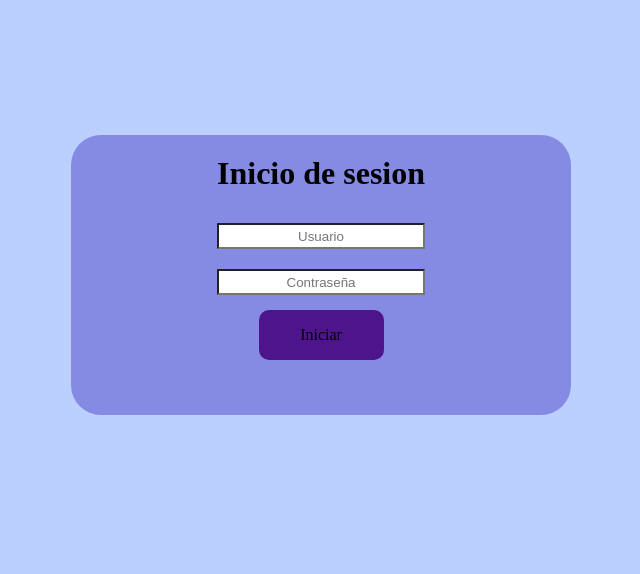
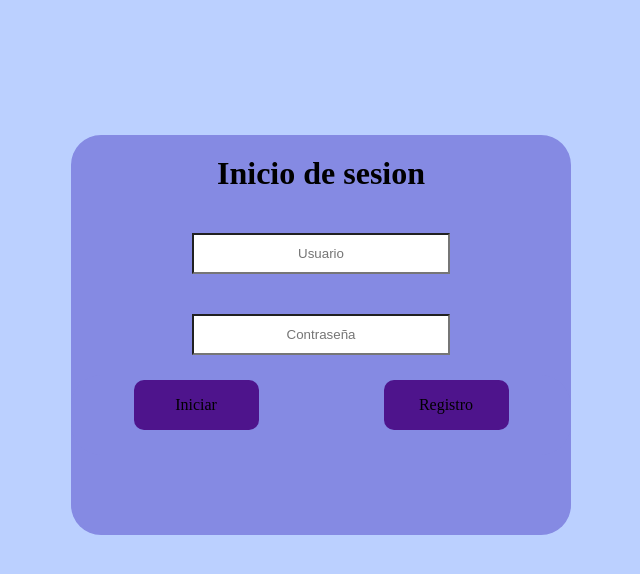
Before and after one commit to ZhantyDev/proyecto-web, a React (Vite) app in the folder front-proyecto/: page / in a window 1280 px wide. Shown: the top 574 px of the page, without its empty margins (319-959 px from the left). Built offline with nearby package versions, Linux system fonts and the light colour scheme.

Commit message:
se separa la carpeta de ingresoregistro y se generan independientemente

```diff
--- a/front-proyecto/src/App.jsx
+++ b/front-proyecto/src/App.jsx
@@ -2,7 +2,8 @@ import React from 'react'
 import ReactDOM from 'react-dom'
 import {BrowserRouter as Router, Routes, Route} from 'react-router-dom'
 import './App.css'
-import Ingresoregistro from './components/ingresoregistro/Ingresoregistro'
+import Ingreso from './components/ingreso/ingreso'
+import Registro from './components/registro/registro'
 import Historial from './components/historial/Historial'
 import Principal from './components/principal/Principal'
 import Prestamos from './components/prestamos/Prestamos'
@@ -15,13 +16,15 @@ function App() {
   return (
     <Router>
       <Routes>
-        <Route path="/" element={<Ingresoregistro/>} />
+        <Route path="/" element={<Ingreso/>} />
+        <Route path="/registro" element={<Registro/>} />
         <Route path="/historial" element={<Historial/>} />
         <Route path="/home" element={<Principal/>} />
         <Route path="/prestamos" element={<Prestamos/>} />
         <Route path="/transferencias" element={<Transferencias/>} />
         <Route path="/depositos" element={<Depositos/>} />
         <Route path="/retiros" element={<Retiros/>} />
+
       </Routes>
     </Router>
   )
--- /dev/null
+++ b/front-proyecto/src/components/ingreso/ingreso.css
@@ -0,0 +1,54 @@
+.cuadrito {
+    height: 280px;
+    width: 500px;
+    margin: 80px;
+    display: flex;
+    border-radius: 30px;
+    flex-wrap: wrap;
+    background-color: #858AE3;
+    flex-direction: column;
+    align-items: center;
+    transition: filter 600ms;
+  }
+
+  .cuadrito:hover {
+    filter: drop-shadow(0 0 2em #2C0735);
+  }
+
+  .div{
+    height: 20%;
+    width: 100%;
+    display: flex;
+    border-radius: 30px;
+    flex-wrap: wrap;
+    background-color: #858AE3;
+    flex-direction: column;
+    align-items: center;
+    transition: filter 600ms;
+  }
+
+  .item{
+    height: 20px;
+    width: 200px;
+    display: flex;
+    margin: 10px;
+    background-color: white;
+    text-align: center;
+    transition: filter 600ms;
+    color: black;
+  }
+
+  .botonStyle{
+    height: 200px;
+    width: 25%;
+    margin: 5px;
+    display: flex;
+    border-radius: 10px;
+    background-color: #4E148C;
+    justify-content: center;
+    align-items: center;
+  }
+
+  .letra {
+  color: black;
+  }
--- /dev/null
+++ b/front-proyecto/src/components/ingreso/ingreso.jsx
@@ -0,0 +1,24 @@
+import React from 'react'
+import './Ingreso.css'
+import { useNavigate } from 'react-router-dom';
+
+function Ingresoregistro(){
+    const navigate = useNavigate()
+    return(
+        <>
+        <div id = "root">
+            <div class = "cuadrito" >
+                <h1 class = "letra" >Inicio de sesion</h1>
+                <input type="text" name='input_usuario' class = 'item' placeholder='Usuario' />
+                <input type="password" name='input_contraseña' class = 'item' placeholder='Contraseña' />
+                <div class = "div">
+                    <button class = 'botonStyle' onClick={()=>navigate('/home')}>Iniciar</button>
+                    <button class = 'botonStyle' onClick={()=>navigate('/registro')}>Registro</button>
+                </div>
+            </div>
+        </div>
+        </>
+    )
+}
+
+export default Ingresoregistro
--- a/front-proyecto/src/components/ingresoregistro/Ingresoregistro.jsx
+++ /dev/null
@@ -1,22 +0,0 @@
-import React from 'react'
-import './Ingresoregistro.css'
-import { useNavigate } from 'react-router-dom';
-
-function Ingresoregistro(){
-    const navigate = useNavigate()
-    return(
-        <>
-        <div id = "root">
-        <div class = "cuadrito" >
-        <h1 class = "letra" >Inicio de sesion</h1>
-        <input type="text" name='input_usuario' class = 'item' placeholder='Usuario' />
-        <input type="text" name='input_contraseña' class = 'item' placeholder='Contraseña' />
-        <button class = 'botonStyle' onClick={()=>navigate('/home')}>Iniciar</button>
-        </div>
-
-        </div>
-        </>
-    )
-}
-
-export default Ingresoregistro
--- a/front-proyecto/src/components/principal/Principal.jsx
+++ b/front-proyecto/src/components/principal/Principal.jsx
@@ -43,7 +43,7 @@ function Principal(){
                 </div>
                 <a href="#">Ayuda</a>
                 <a href="#">Sobre Armandoestebanquito</a>
-                <a href="#">Cerrar sesión</a>
+                <a onClick={()=>navigate('/')}>Cerrar sesión</a>
             </div>
         </div>
         </>
--- a/front-proyecto/src/components/ingresoregistro/Ingresoregistro.css
+++ b/front-proyecto/src/components/registro/registro.css
@@ -1,5 +1,5 @@
 .cuadrito {
-    height: 280px;
+    height: 400px;
     width: 500px;
     margin: 80px;
     display: flex;
@@ -16,10 +16,10 @@
   }
 
   .item{
-    height: 20px;
-    width: 200px;
+    height: 35px;
+    width: 250px;
     display: flex;
-    margin: 10px;
+    margin: 20px;
     background-color: white;
     text-align: center;
     transition: filter 600ms;
@@ -40,3 +40,9 @@
   .letra {
   color: black;
   }
+
+  .letrica{
+    color:red;
+    font-size: 19px;
+
+  }
--- /dev/null
+++ b/front-proyecto/src/components/registro/registro.jsx
@@ -0,0 +1,22 @@
+import React from 'react'
+import './registro.css'
+import { useNavigate } from 'react-router-dom';
+
+function Ingresoregistro(){
+    const navigate = useNavigate()
+    return(
+        <>
+        <div id = "root">
+            <div class = "cuadrito" >
+                <h1 class = "letra" >Registrarse</h1>
+                <input type="text" name='input_usuario' class = 'item' placeholder='Usuario' />
+                <a class ="letrica" name="mensaje"></a>
+                <input type="password" name='input_contraseña' class = 'item' placeholder='Contraseña' />
+                <button class = 'botonStyle' onClick={()=>navigate('/')}>Registrarse</button>
+            </div>
+        </div>
+        </>
+    )
+}
+
+export default Ingresoregistro
```
